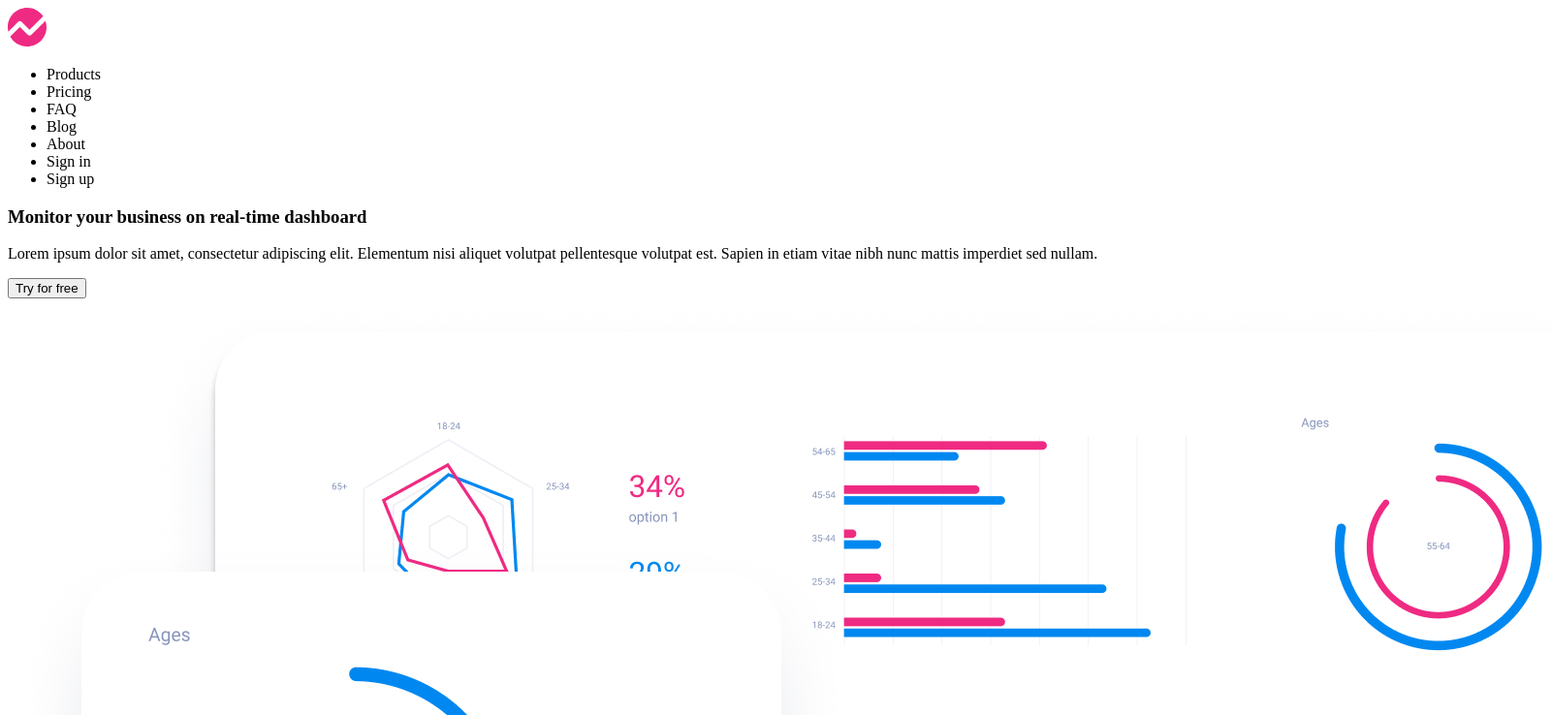
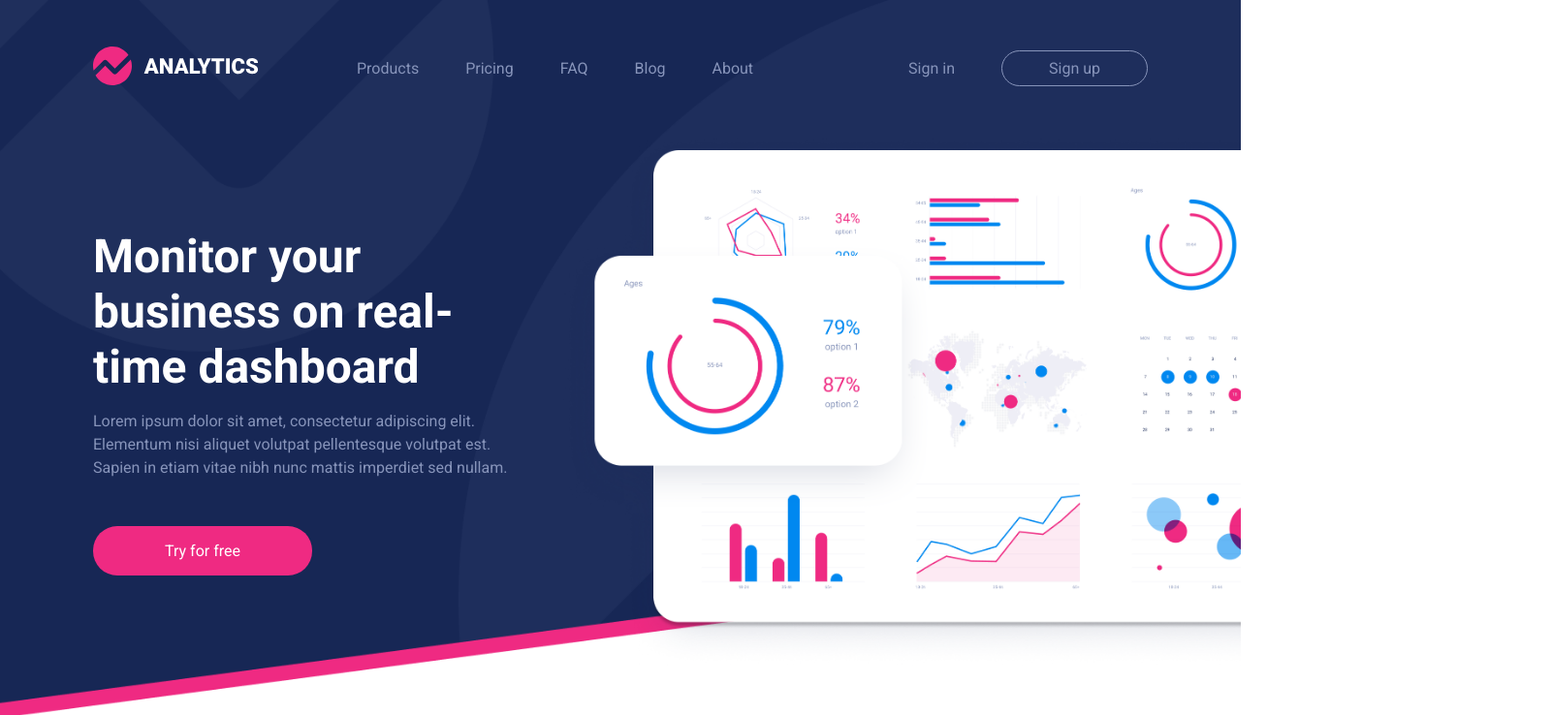
Before and after one commit to ericjmoliveira/landing-page, a plain HTML site: page index.html in a window 1280 px wide. Shown: the top 738 px of the page at 97% size, 1601 px wide, since content can reach past the window. Drawn offline with Linux system fonts and the light colour scheme.

Commit message:
Style top section

```diff
--- a/assets/css/style.css
+++ b/assets/css/style.css
@@ -0,0 +1,88 @@
+* {
+    box-sizing: border-box;
+    margin: 0;
+    padding: 0;
+    font-family: 'Roboto', sans-serif;
+}
+
+.top-container {
+    background-image: url('../img/background-top.png');
+    background-repeat: no-repeat;
+    background-size: cover;
+    padding: 3rem 6rem;
+}
+
+.header-container {
+    display: flex;
+    align-items: center;
+    justify-content: space-between;
+}
+
+.header-container .top-logo-container {
+    cursor: pointer;
+}
+
+.navbar-links {
+    display: flex;
+    align-items: center;
+    justify-content: space-between;
+    gap: 10rem;
+    list-style: none;
+    color: #8794ba;
+}
+
+.navbar-links li {
+    cursor: pointer;
+}
+
+.navbar-links div {
+    display: flex;
+    align-items: center;
+    gap: 3rem;
+}
+
+.navbar-links .sign-up {
+    border: 1px solid #8794ba;
+    border-radius: 25px;
+    padding: 0.5rem 3rem;
+}
+
+.intro-container {
+    display: flex;
+    margin-top: 3rem;
+}
+
+.intro-text {
+    display: flex;
+    flex-direction: column;
+    margin-right: 2rem;
+}
+
+.intro-text h1 {
+    color: #fff;
+    font-size: 3rem;
+    margin-top: 6rem;
+}
+
+.intro-text p {
+    margin-top: 1rem;
+    line-height: 1.5;
+    color: #8794ba;
+}
+
+.intro-text button {
+    width: 50%;
+    margin-top: 3rem;
+    background: #ef2a82;
+    border: none;
+    padding: 1rem 4rem;
+    border-radius: 25px;
+    color: #fff;
+    font-size: 1rem;
+    cursor: pointer;
+}
+
+.intro-image img {
+    width: 700px;
+    margin-right: -6rem;
+}
--- a/index.html
+++ b/index.html
@@ -15,34 +15,38 @@
         <title>Analytics</title>
     </head>
     <body>
-        <article>
-            <header>
-                <div>
+        <article class="top-container">
+            <header class="header-container">
+                <div class="top-logo-container">
                     <img src="./assets/img/logo.svg" alt="Analytics Logo" />
                 </div>
                 <nav>
-                    <ul>
+                    <ul class="navbar-links">
+                        <div>
                             <li>Products</li>
                             <li>Pricing</li>
                             <li>FAQ</li>
                             <li>Blog</li>
                             <li>About</li>
+                        </div>
                         <div>
                             <li>Sign in</li>
-                            <li>Sign up</li>
+                            <li class="sign-up">Sign up</li>
                         </div>
                     </ul>
                 </nav>
             </header>
-            <section>
+            <section class="intro-container">
+                <div class="intro-text">
                     <h1>Monitor your business on real-time dashboard</h1>
                     <p>
-                    Lorem ipsum dolor sit amet, consectetur adipiscing elit. Elementum nisi aliquet
-                    volutpat pellentesque volutpat est. Sapien in etiam vitae nibh nunc mattis
-                    imperdiet sed nullam.
+                        Lorem ipsum dolor sit amet, consectetur adipiscing elit. Elementum nisi
+                        aliquet volutpat pellentesque volutpat est. Sapien in etiam vitae nibh nunc
+                        mattis imperdiet sed nullam.
                     </p>
                     <button>Try for free</button>
-                <div>
+                </div>
+                <div class="intro-image">
                     <img src="./assets/img/main-screen.png" alt="Chart" />
                 </div>
             </section>
```
Lines whose indentation alone changed are shown as unchanged.
